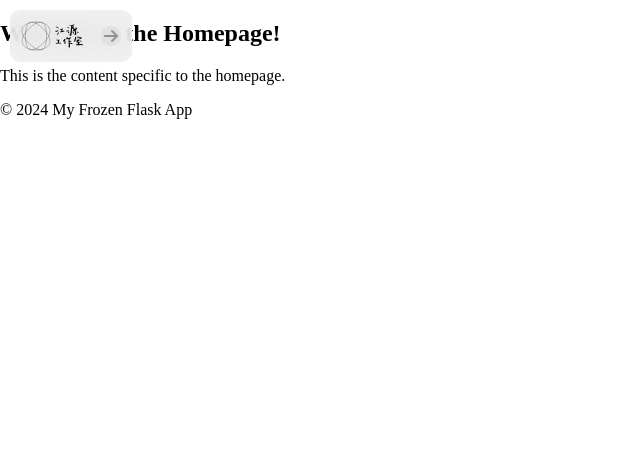
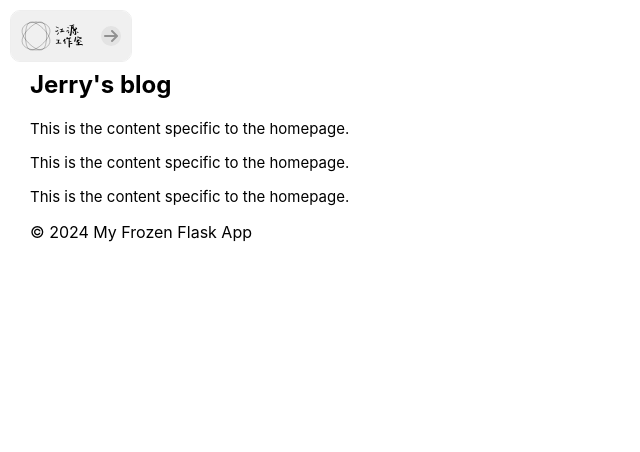
Before and after one commit to jerrylimes/static-blog, a Flask app: page / in a window 1280 px wide. Shown: the top 452 px of the page, without its empty margins (0-640 px from the left). Run offline with Flask 3, Linux system fonts and the light colour scheme; some libraries are stand-ins or nearby versions; some web fonts are replaced.

Commit message:
Updated Nov 23 2024

```diff
--- a/app.py
+++ b/app.py
@@ -1,5 +1,7 @@
+import os
 from flask import Flask, render_template
 from flask_frozen import Freezer
+from markupsafe import Markup
 
 app = Flask(__name__)
 freezer = Freezer(app)
@@ -10,6 +12,30 @@ def index():
     return render_template('index.html')
 
 
+@app.route("/blog")
+def blog():
+    posts = []
+    for filename in os.listdir("posts"):
+        if filename.endswith(".html"):
+            with open(os.path.join("posts", filename)) as f:
+                content = f.read()
+                title = os.path.splitext(filename)[0].replace("-", " ").title()
+                posts.append({"title": title, "content": Markup(content)})
+    return render_template("blog.html", posts=posts)
+
+
+@app.route("/blog/<post_slug>")
+def post(post_slug):
+    post_file = f"posts/{post_slug}.html"
+    if os.path.exists(post_file):
+        with open(post_file) as f:
+            content = Markup(f.read())
+            title = post_slug.replace("-", " ").title()
+            return render_template("post.html", title=title, content=content)
+    else:
+        return "Post not found", 404
+
+
 if __name__ == '__main__':
     freezer.freeze()
 
--- a/freeze.py
+++ b/freeze.py
@@ -1,7 +1,7 @@
-from app import app  # Import your Flask app from app.py
 from flask_frozen import Freezer
+from app import app
 
 freezer = Freezer(app)
 
-if __name__ == '__main__':
-    freezer.freeze()  # This will generate the static files
+if __name__ == "__main__":
+    freezer.freeze()
--- /dev/null
+++ b/posts/my-first-post.html
@@ -0,0 +1,2 @@
+<h1>My First Post</h1>
+<p id="dev-cal-2">This is the content of my first blog post. It's awesome!</p>
--- a/static/css/style.css
+++ b/static/css/style.css
@@ -468,6 +468,17 @@ nav {
     padding: 0 3px;
 }
 
+h1,
+h2,
+footer {
+    margin-left: 30px;
+    font-family: 'Inter', 'Source Han Sans', system-ui, -apple-system, BlinkMacSystemFont, 'Segoe UI', Roboto, Oxygen, Ubuntu, Cantarell, 'Open Sans', 'Helvetica Neue', sans-serif;
+}
+
+main {
+    margin-top: 70px;
+}
+
 /* media queries */
 
 @media (prefers-color-scheme: dark) {
--- a/templates/index.html
+++ b/templates/index.html
@@ -1,8 +1,10 @@
 {% extends "layout.html" %}
 
-{% block title %}Home - My Frozen Flask App{% endblock %}
+{% block title %}Jerry's blog...{% endblock %}
 
 {% block content %}
-<h2>Welcome to the Homepage!</h2>
-<p>This is the content specific to the homepage.</p>
+<h2>Jerry's blog</h2>
+<p id="dev-cal-2">This is the content specific to the homepage.</p>
+<p id="dev-cal-2">This is the content specific to the homepage.</p>
+<p id="dev-cal-2">This is the content specific to the homepage.</p>
 {% endblock %}
--- a/templates/layout.html
+++ b/templates/layout.html
@@ -28,6 +28,8 @@
     </script>
     <link rel="stylesheet" href="{{ url_for('static', filename='css/style.css') }}">
     <link rel="stylesheet" href="{{ url_for('static', filename='fontawesome/css/all.css') }}">
+    <link rel="preconnect" href="https://rsms.me/">
+    <link rel="stylesheet" href="https://rsms.me/inter/inter.css">
 </head>
 
 <body>
@@ -38,65 +40,9 @@
         </a>
         <div class="b-item-1"><span id="titleDisplay"></span></div>
         <div id="attic-items">
-            <div class="b-item-2">things I love</div>
+            <div class="b-item-2">publications</div>
             <div class="b-item">
-                <a href="./apple.html">Apple</a>
-            </div>
-            <div class="b-item">
-                <a href="./friends.html">Friends</a>
-            </div>
-            <div class="b-item">
-                <a href="./music.html">Music</a>
-            </div>
-            <div class="b-item">
-                <a href="./taylorswift.html">Swiftie</a>
-            </div>
-            <div class="b-item-2">festivity</div>
-            <div class="b-item">
-                <a href="./christmas.html">Christmas</a>
-            </div>
-            <div class="b-item">
-                <a href="./homemade_giftcard.html">Homemade Giftcard</a>
-            </div>
-            <div class="b-item-2">other stuff</div>
-            <div class="b-item">
-                <a href="./aluminum_studio.html">About</a>
-            </div>
-            <div class="b-item">
-                <a href="https://blog.jerryly.top">
-                    Blog&emsp13;&emsp13;
-                    <i class="fa-solid fa-arrow-up-right-from-square"></i>
-                </a>
-            </div>
-            <div class="b-item">
-                <a href="./classical_ch_sh.html">Classical Chinese for Senior High</a>
-            </div>
-            <div class="b-item">
-                <a href="./classical_ch.html">Classical Chinese for Junior High</a>
-            </div>
-            <div class="b-item">
-                <a href="./clock.html">Clock</a>
-            </div>
-            <div class="b-item">
-                <a href="./contact.html">Contact</a>
-            </div>
-            <div class="b-item">
-                <a href="./develop.html">Develop</a>
-            </div>
-            <div class="b-item">
-                <a href="./flashback.html">Rainbow Room</a>
-            </div>
-            <div class="b-item">
-                <a href="./gallery.html">Gallery</a>
-            </div>
-            <div class="b-item">
-                <a href="./noticeboard.html">Noticeboard</a>
-            </div>
-            <div class="b-item">
-                <a href="./search.html">Search (deprecated)</a>
-            </div>
-            <div class="b-item">
-                <a href="./survey.html">Survey</a>
+                <a href="{{ url_for('blog') }}">Blog</a>
             </div>
         </div>
     </header>
```
Also changed, not shown: templates/blog.html (added, +16 -0 lines), templates/post.html (added, +15 -0 lines), static/fonts/SourceHanSansCN-Bold-min.woff2 (added), static/fonts/SourceHanSansCN-Regular-min.woff2 (added), 3 other files.
